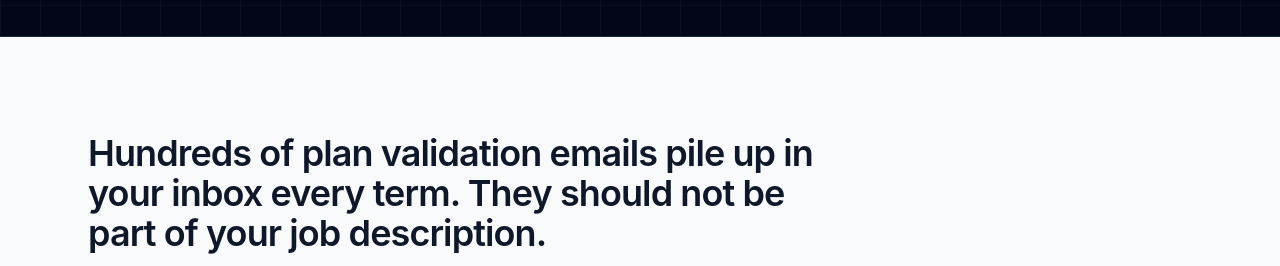
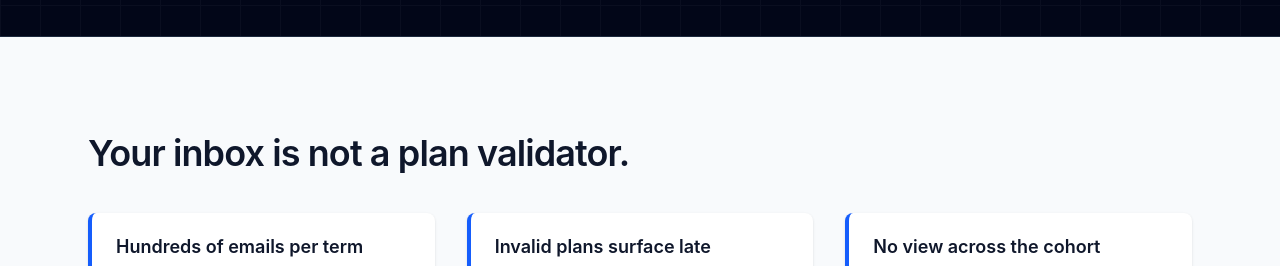
Before and after one commit to epoelilotto/mscplanner-marketing, an Astro site: page / in a window 1280 px wide. Shown: the part 940-1206 px from the top of the page. Built offline with nearby package versions, Linux system fonts and the light colour scheme; Astro itself is replaced by a stand-in of ours.

Commit message:
Problem: update headline to 'Your inbox is not a plan validator.'
Co-Authored-By: Claude Sonnet 4.6 <noreply@anthropic.com>

```diff
--- a/src/components/Problem.astro
+++ b/src/components/Problem.astro
@@ -18,7 +18,7 @@ const problems = [
 <section class="border-b border-slate-200 bg-slate-50">
   <div class="mx-auto max-w-6xl px-6 py-20 sm:py-24">
     <h2 class="max-w-3xl text-3xl font-semibold tracking-tight text-slate-900 sm:text-4xl">
-      Hundreds of plan validation emails pile up in your inbox every term. They should not be part of your job description.
+      Your inbox is not a plan validator.
     </h2>
     <div class="mt-10 grid gap-8 sm:grid-cols-3">
       {problems.map((item) => (
```
